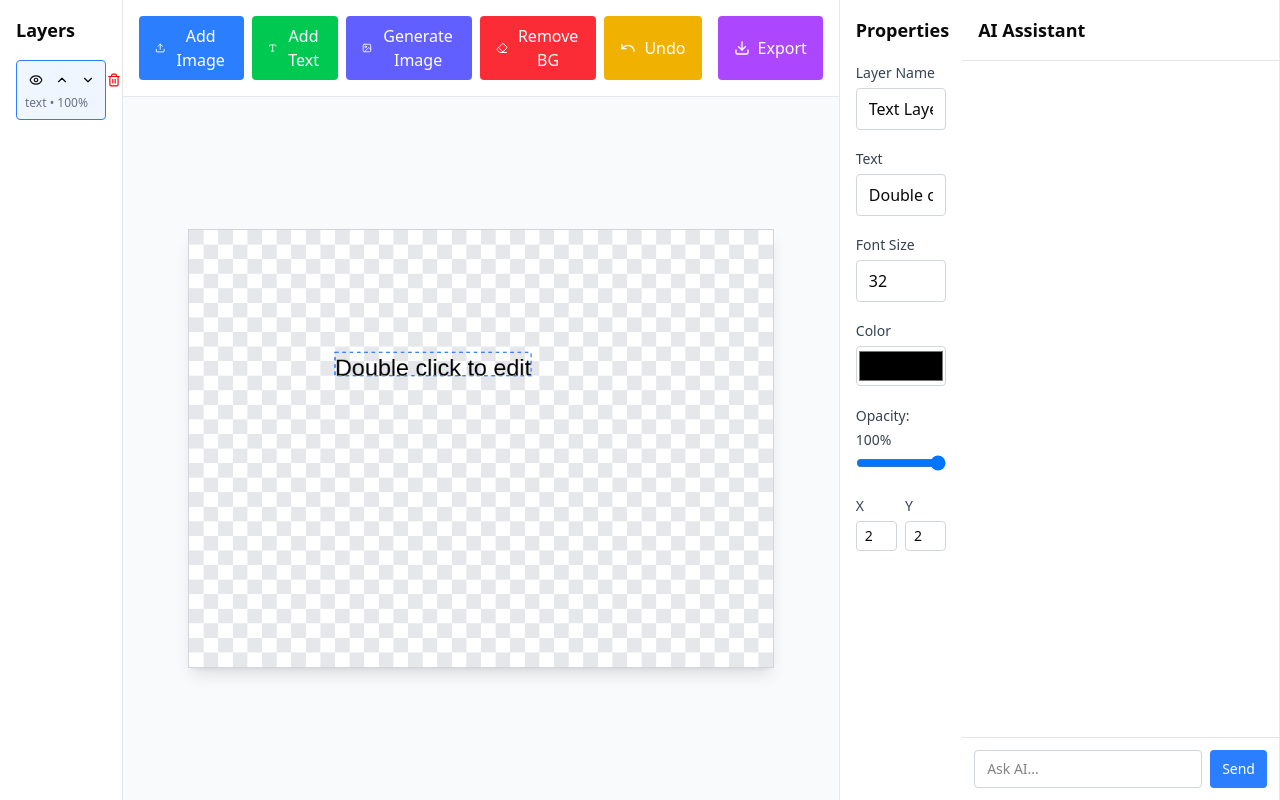
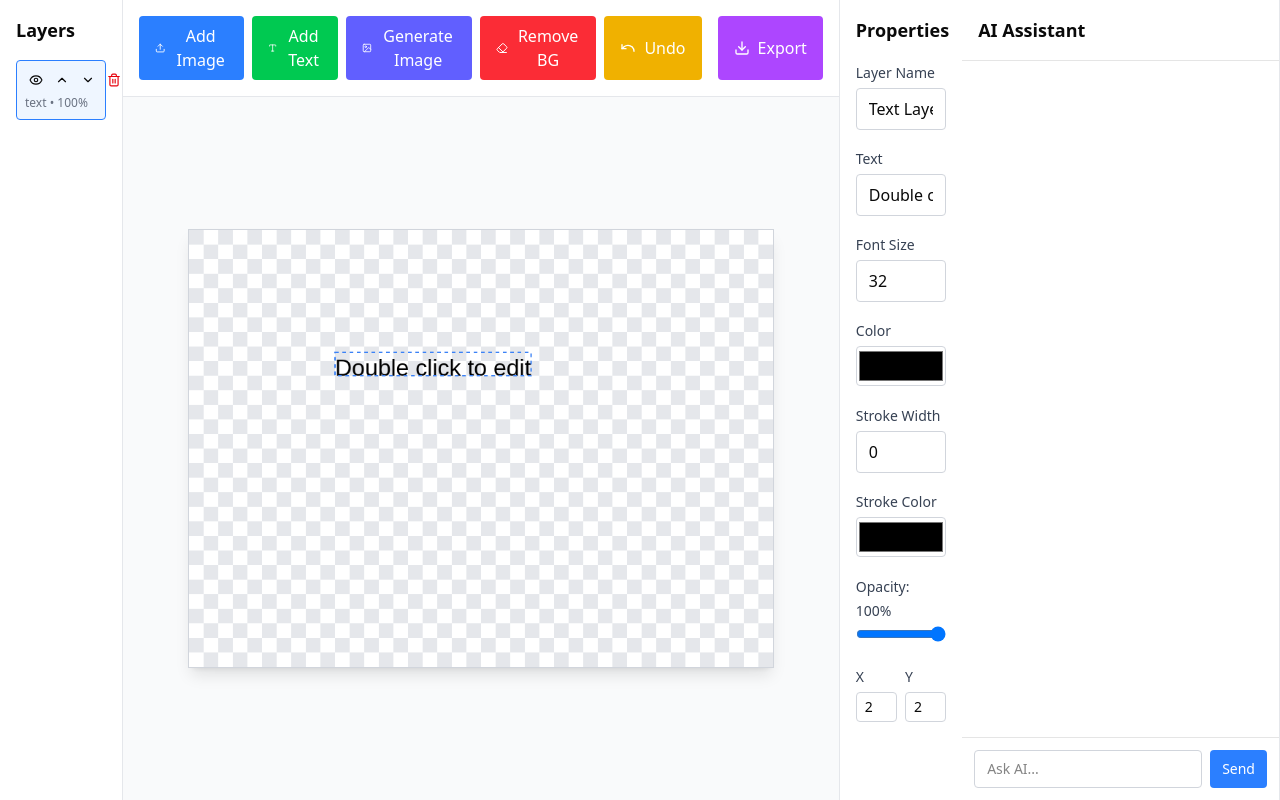
Before and after one commit to Kan7sh/LayerFlow, a Next.js app: page /playground in a window 1280 px wide. Both pictures are taken after a click on the button "Add Text". Built offline with nearby package versions, Linux system fonts and the light colour scheme.

Commit message:
text stoke added

```diff
--- a/src/app/playground/LayerFlowEditor.tsx
+++ b/src/app/playground/LayerFlowEditor.tsx
@@ -136,6 +136,11 @@ type Layer = {
   visible: boolean;
   imageData?: HTMLImageElement;
   originalImageData?: HTMLImageElement;
+  strokeColor?: string;
+  strokeWidth?: number;
+  bold?: boolean;
+  italic?: boolean;
+  underline?: boolean;
 };
 
 type ResizeHandle = "tl" | "tr" | "bl" | "br" | null;
@@ -219,6 +224,11 @@ const LayerflowEditor: React.FC<LayerflowEditorProps> = ({
         ctx.font = `${layer.fontSize}px ${layer.fontFamily}`;
         ctx.fillStyle = layer.color!;
         ctx.fillText(layer.text || "", layer.x, layer.y);
+        if (layer.strokeWidth && layer.strokeWidth > 0) {
+          ctx.lineWidth = layer.strokeWidth;
+          ctx.strokeStyle = layer.strokeColor || "#000000";
+          ctx.strokeText(layer.text || "", layer.x, layer.y);
+        }
       }
 
       if (layer.id === selectedLayerId) {
@@ -340,6 +350,8 @@ const LayerflowEditor: React.FC<LayerflowEditorProps> = ({
       fontSize: 32,
       fontFamily: "Arial",
       color: "#000000",
+      strokeColor: "#000000",
+      strokeWidth: 0,
       opacity: 1,
       visible: true,
     };
@@ -964,6 +976,37 @@ const LayerflowEditor: React.FC<LayerflowEditorProps> = ({
                     className="w-full mt-1 h-10 border border-gray-300 rounded"
                   />
                 </div>
+                <div>
+                  <label className="text-sm font-medium text-gray-700">
+                    Stroke Width
+                  </label>
+                  <input
+                    type="number"
+                    value={selectedLayer.strokeWidth ?? 0}
+                    onChange={(e) =>
+                      updateSelectedLayer(
+                        "strokeWidth",
+                        parseInt(e.target.value)
+                      )
+                    }
+                    className="w-full mt-1 px-3 py-2 border border-gray-300 rounded"
+                    min="0"
+                    max="20"
+                  />
+                </div>
+                <div>
+                  <label className="text-sm font-medium text-gray-700">
+                    Stroke Color
+                  </label>
+                  <input
+                    type="color"
+                    value={selectedLayer.strokeColor || "#000000"}
+                    onChange={(e) =>
+                      updateSelectedLayer("strokeColor", e.target.value)
+                    }
+                    className="w-full mt-1 h-10 border border-gray-300 rounded"
+                  />
+                </div>
               </>
             )}
 
```
